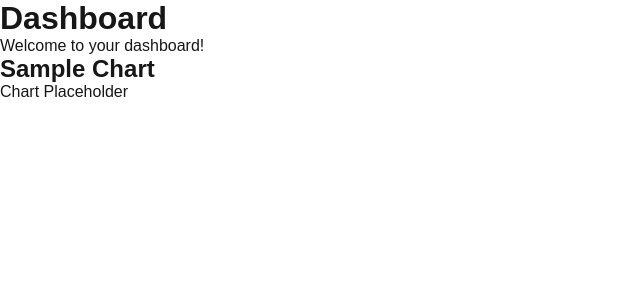
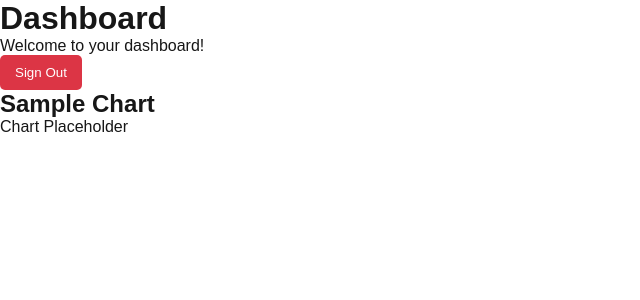
Before and after one commit to jason-sprague/DH-portal, a Next.js app: page /dashboard in a window 1280 px wide. Shown: the top 300 px of the page, without its empty margins (0-640 px from the left). Built offline with nearby package versions, Linux system fonts and the light colour scheme.

Commit message:
add logout to dashboard

```diff
--- a/src/app/dashboard/page.tsx
+++ b/src/app/dashboard/page.tsx
@@ -1,8 +1,24 @@
+'use client';
+import { signOut } from 'next-auth/react';
+
 export default function DashboardPage() {
   return (
     <main className="flex flex-col items-center justify-center min-h-screen p-4">
       <h1 className="text-2xl font-bold mb-4">Dashboard</h1>
       <p className="text-gray-600 mb-8">Welcome to your dashboard!</p>
+      <button
+      onClick={() => signOut()}
+      style={{
+        padding: '10px 15px',
+        backgroundColor: '#dc3545',
+        color: 'white',
+        border: 'none',
+        borderRadius: '5px',
+        cursor: 'pointer',
+      }}
+    >
+      Sign Out
+    </button>
       {/* Add your dashboard components here */}
       <div className="w-full max-w-4xl">
         {/* Example chart component */}
```
